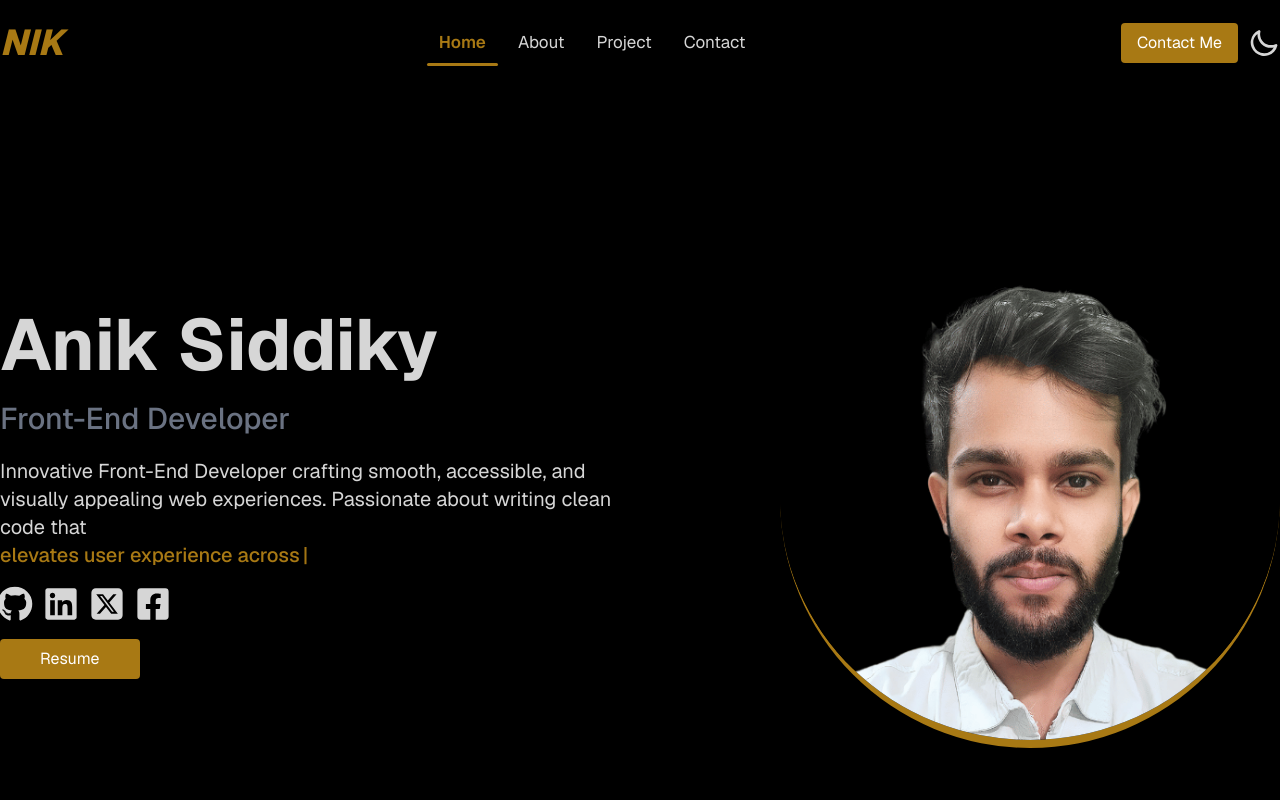
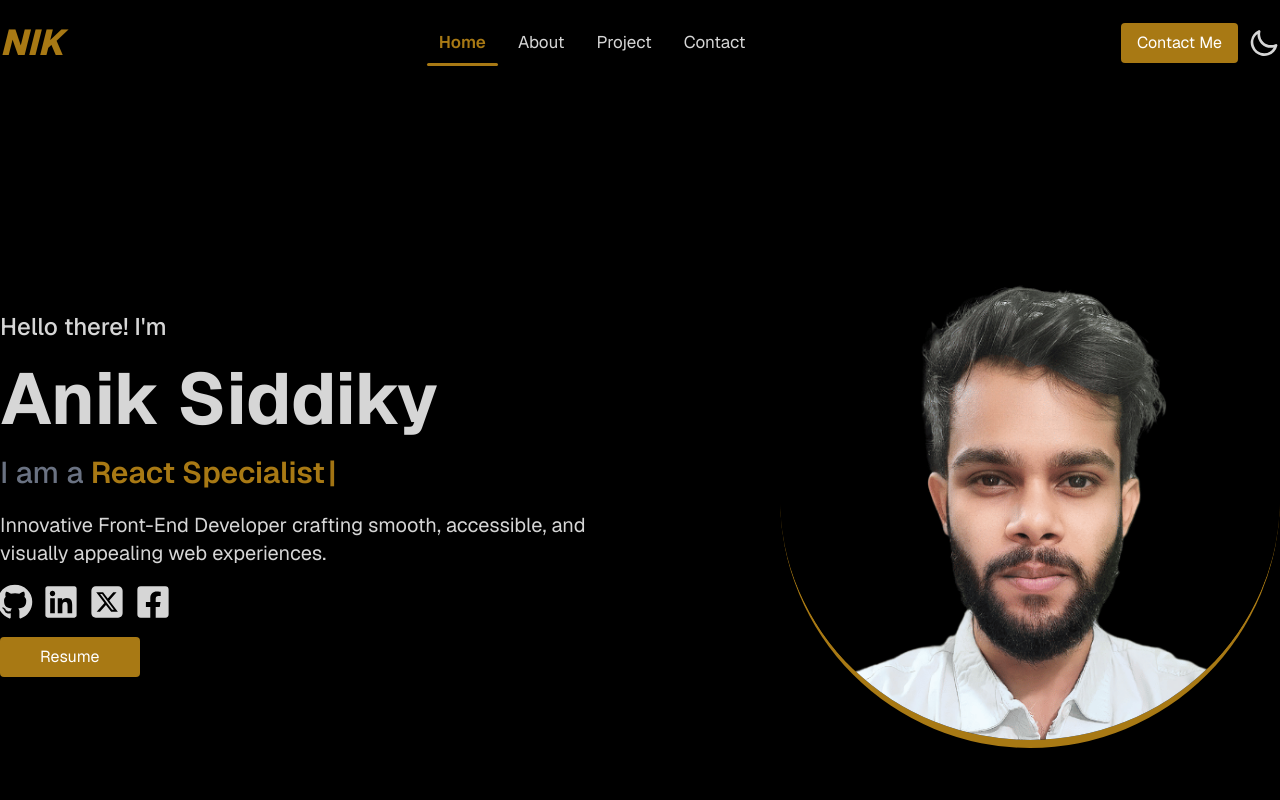
Before and after one commit to anik-siddiky/anik, a React (Vite) app: page / in a window 1280 px wide. Shown: the top 800 px of the page. Built offline with nearby package versions, Linux system fonts and the light colour scheme.

Commit message:
updated the hero section and updated favicon

```diff
--- a/src/Components/Hero.jsx
+++ b/src/Components/Hero.jsx
@@ -14,6 +14,16 @@ const Hero = () => {
     return (
         <div className='lg:py-36 py-10 lg:flex items-center'>
             <div className='lg:space-y-5 space-y-3 flex-1'>
+
+                <motion.h3
+                    initial={{ opacity: 0, y: -50 }}
+                    whileInView={{ opacity: 1, y: 0 }}
+                    viewport={{ once: false }}
+                    transition={{ duration: 0.8, ease: 'easeOut' }}
+                    className='lg:text-2xl font-medium text-center lg:text-start'>
+                    Hello there! I'm
+                </motion.h3>
+
                 <motion.h1
                     initial={{ opacity: 0, y: -50 }}
                     whileInView={{ opacity: 1, y: 0 }}
@@ -24,32 +34,28 @@ const Hero = () => {
                 </motion.h1>
 
                 <motion.h3
-                    initial={{ opacity: 0, y: -50 }}
-                    whileInView={{ opacity: 1, y: 0 }}
-                    viewport={{ once: false }}
-                    transition={{ duration: 0.8, ease: 'easeOut', delay: 0.5 }}
                     className='text-xl lg:text-3xl font-medium text-center lg:text-start text-gray-500'>
-                    Front-End Developer
-                </motion.h3>
-
-                <p className='lg:text-xl text-center lg:text-start md:max-w-[370px] lg:max-w-full mx-auto'>
-                    Innovative Front-End Developer crafting smooth, accessible, and visually appealing web experiences. Passionate about writing clean code that
-                    <br />
-                    <span className='text-[#A87914] font-medium'>
+                    I am a&nbsp;
+                    <span className='text-[#A87914] font-semibold'>
                         <Typewriter
                             words={[
-                                'creates intuitive and engaging interfaces!',
-                                'elevates user experience across all devices!',
-                                'transforms ideas into interactive designs!',
-                                'blends performance with aesthetic precision!',
+                                'Front-End Developer',
+                                'React Specialist',
+                                'JavaScript Enthusiast',
                             ]}
                             loop={true}
                             cursor
                             cursorStyle='|'
-                            typeSpeed={50}
+                            typeSpeed={80}
                             deleteSpeed={30}
-                            delaySpeed={1500} />
+                            delaySpeed={2000}
+                        />
                     </span>
+                </motion.h3>
+
+
+                <p className='lg:text-xl text-center lg:text-start lg:px-0 md:px-0 px-4 mx-auto'>
+                    Innovative Front-End Developer crafting smooth, accessible, and visually appealing web experiences.
                 </p>
 
                 <motion.div
```
Also changed, not shown: src/assets/nikFavicon.png.
